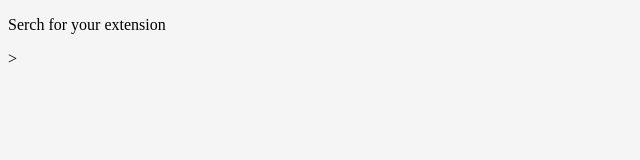
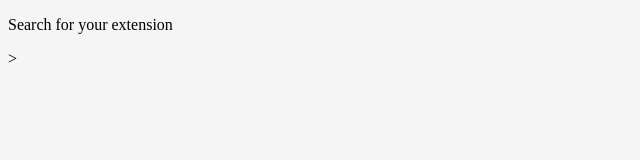
Before and after one commit to DiliaraEnverQizi/TW_Diliara, a plain HTML site: page index.html in a window 1280 px wide. Shown: the full height of the page, 0-640 px from the left. Drawn offline with Linux system fonts and the light colour scheme.

Commit message:
first commit

```diff
--- a/index.html
+++ b/index.html
@@ -8,6 +8,6 @@
         <title>TW_DIlıara</title>
 </head>
 <body>
-        <p>Serch for your extension</p>>
+        <p>Search for your extension</p>>
 </body>
 </html>
```
